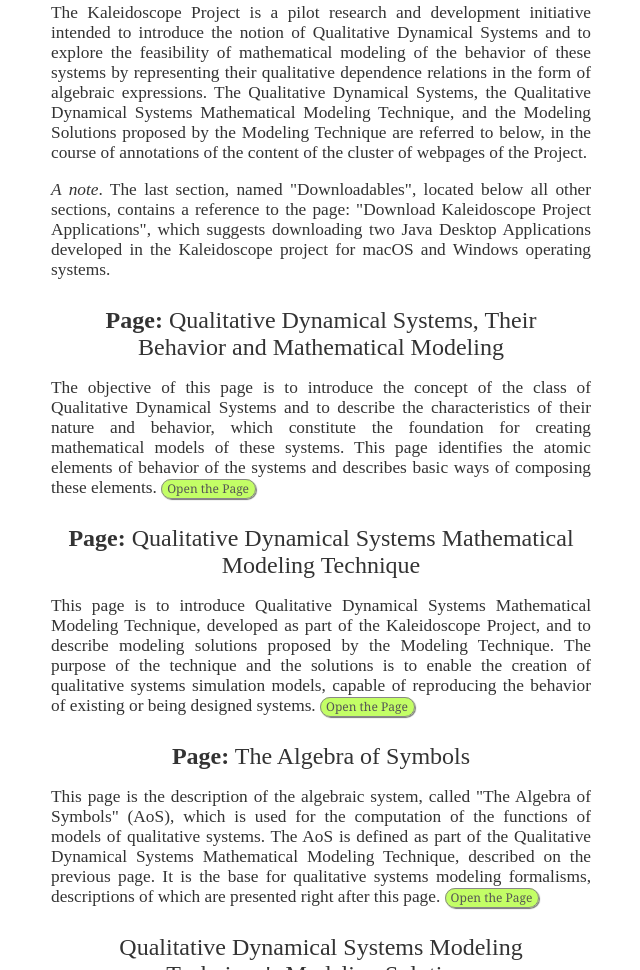
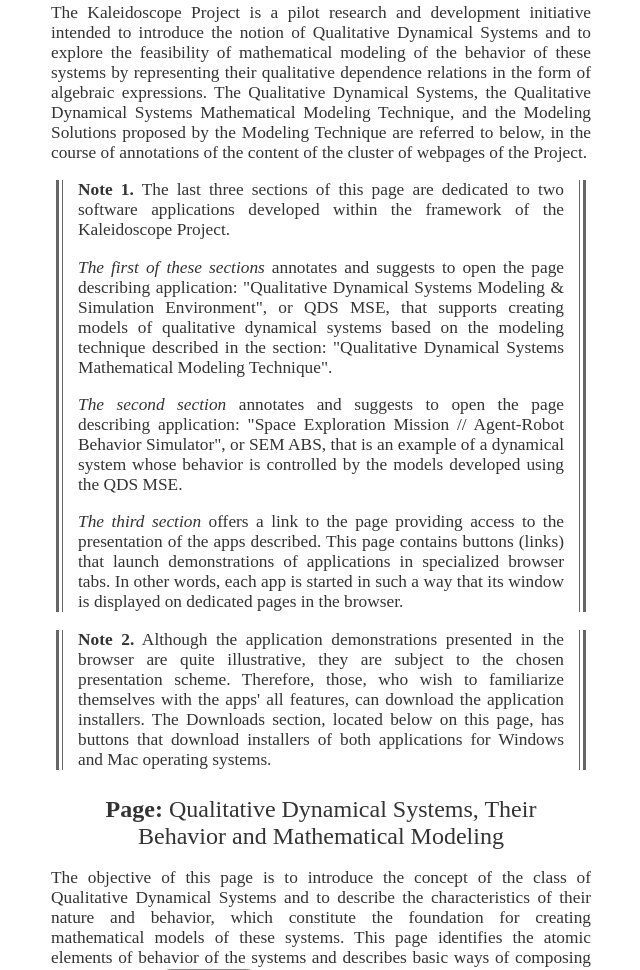
Before and after one commit to Kaleidoscope-Project/KP-Docs, a plain HTML site: page index.html in a window 1280 px wide. Shown: the part 669-1639 px from the top of the page, without its empty margins (319-959 px from the left). Drawn offline with Linux system fonts and the light colour scheme.

Commit message:
Updated on 2025.12.27 16:38

```diff
--- a/index.html
+++ b/index.html
@@ -170,12 +170,49 @@
                 of the cluster of webpages of the Project.
             </p>
 
+            <div class="definition-border">
+                <div class="definition-inner-border" style="padding: 0px 15px 0px 15px;">
+
             <p>
-                <em>A note</em>. The last section, named "Downloadables", located below all other sections, contains
-                a reference to the page: "Download Kaleidoscope Project Applications", which suggests downloading
-                two Java Desktop Applications developed in the Kaleidoscope project for macOS and Windows
+                <b>Note 1.</b> The last three sections of this page are dedicated to two software applications developed
+                within the framework of the Kaleidoscope Project.
+            </p>
+
+            <p>
+                <em>The first of these sections</em> annotates and suggests to open the page describing application: "Qualitative
+                Dynamical Systems Modeling & Simulation Environment", or QDS MSE, that supports creating  models of
+                qualitative dynamical systems based on the modeling technique described in the section: "Qualitative
+                Dynamical Systems Mathematical Modeling Technique".
+            </p>
+
+            <p>
+                <em>The second section</em> annotates and suggests to open the page describing application: "Space
+                Exploration Mission // Agent-Robot Behavior Simulator", or SEM ABS, that is an example of a dynamical
+                system whose behavior is controlled by the models developed using the QDS MSE.
+            </p>
+
+            <p>
+                <em>The third section</em> offers a link to the page providing access to the presentation of the apps
+                described. This page contains buttons (links) that launch demonstrations of applications in specialized
+                browser tabs. In other words, each app is started in such a way that its window is displayed on
+                dedicated pages in the browser.
+            </p>
+
+                </div> <!-- End of definition inner border -->
+            </div> <!-- End of definition outer border -->
+
+            <div class="definition-border">
+                <div class="definition-inner-border" style="padding: 0px 15px 0px 15px;">
+            <p>
+                <b>Note 2.</b> Although the application demonstrations presented in the browser are quite illustrative,
+                they are subject to the chosen presentation scheme. Therefore, those, who wish to familiarize themselves
+                with the apps' all features, can download the application installers. The Downloads section, located
+                below on this page, has buttons that download installers of both applications for Windows and Mac
                 operating systems.
             </p>
+
+                </div> <!-- End of definition inner border -->
+            </div> <!-- End of definition outer border -->
 
             <!-- =================================================================================================== -->
 
```
Also changed, not shown: kp-apps/kp-apps.html (+1 -1 lines).
